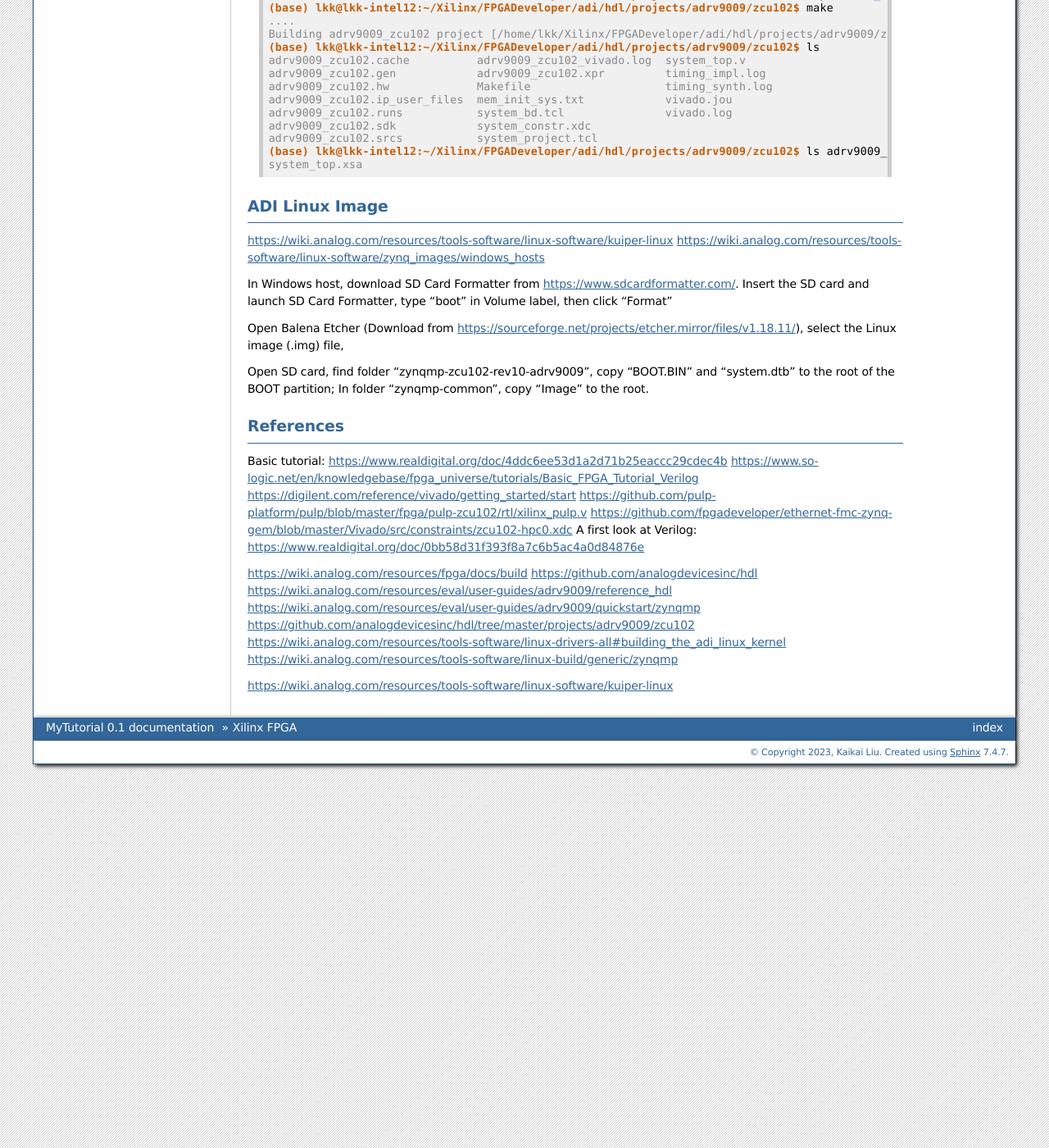
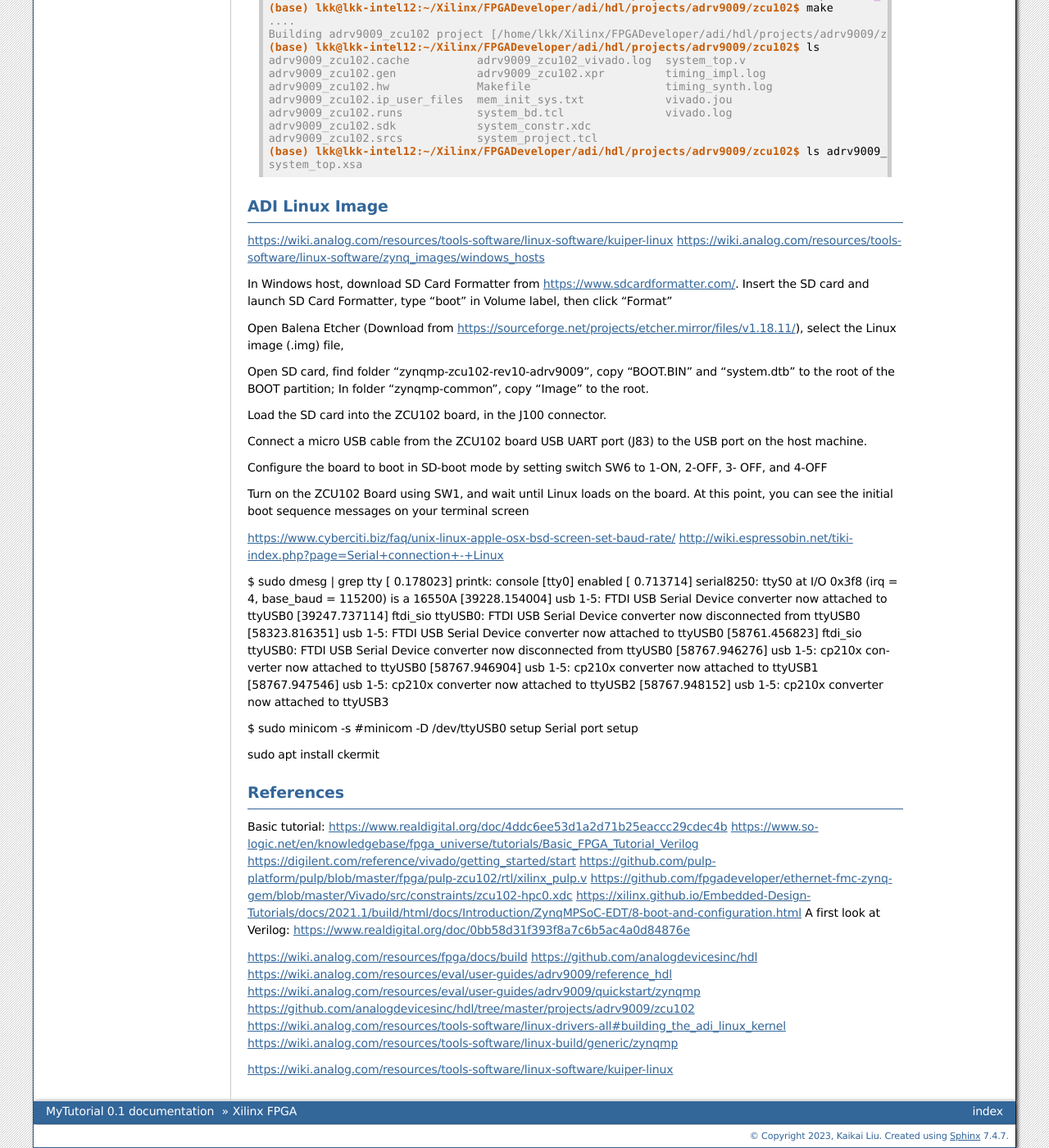
Before and after one commit to lkk688/mytutorial, a Sphinx documentation site: the page built from docs/source/xilinxfpga.rst, in a window 1280 px wide and 1400 px high, scrolled down 3766 px. Shown: the whole window at 82% size. Built offline with Sphinx 7.4.7, drawn with Linux system fonts in a browser that asks for light colours.

Commit message:
update xilinxfpag

```diff
--- a/docs/source/xilinxfpga.rst
+++ b/docs/source/xilinxfpga.rst
@@ -174,6 +174,37 @@ Open Balena Etcher (Download from https://sourceforge.net/projects/etcher.mirror
 
 Open SD card, find folder "zynqmp-zcu102-rev10-adrv9009", copy "BOOT.BIN" and "system.dtb" to the root of the BOOT partition; In folder "zynqmp-common", copy "Image" to the root.
 
+
+Load the SD card into the ZCU102 board, in the J100 connector.
+
+Connect a micro USB cable from the ZCU102 board USB UART port (J83) to the USB port on the host machine.
+
+Configure the board to boot in SD-boot mode by setting switch SW6 to 1-ON, 2-OFF, 3- OFF, and 4-OFF
+
+Turn on the ZCU102 Board using SW1, and wait until Linux loads on the board. At this point, you can see the initial boot sequence messages on your terminal screen
+
+https://www.cyberciti.biz/faq/unix-linux-apple-osx-bsd-screen-set-baud-rate/
+http://wiki.espressobin.net/tiki-index.php?page=Serial+connection+-+Linux
+
+$ sudo dmesg | grep tty
+[    0.178023] printk: console [tty0] enabled
+[    0.713714] serial8250: ttyS0 at I/O 0x3f8 (irq = 4, base_baud = 115200) is a 16550A
+[39228.154004] usb 1-5: FTDI USB Serial Device converter now attached to ttyUSB0
+[39247.737114] ftdi_sio ttyUSB0: FTDI USB Serial Device converter now disconnected from ttyUSB0
+[58323.816351] usb 1-5: FTDI USB Serial Device converter now attached to ttyUSB0
+[58761.456823] ftdi_sio ttyUSB0: FTDI USB Serial Device converter now disconnected from ttyUSB0
+[58767.946276] usb 1-5: cp210x converter now attached to ttyUSB0
+[58767.946904] usb 1-5: cp210x converter now attached to ttyUSB1
+[58767.947546] usb 1-5: cp210x converter now attached to ttyUSB2
+[58767.948152] usb 1-5: cp210x converter now attached to ttyUSB3
+
+$ sudo minicom -s
+#minicom -D /dev/ttyUSB0
+setup Serial port setup
+
+sudo apt install ckermit
+
+
 References
 ------------
 
@@ -183,6 +214,7 @@ https://www.so-logic.net/en/knowledgebase/fpga_universe/tutorials/Basic_FPGA_Tut
 https://digilent.com/reference/vivado/getting_started/start
 https://github.com/pulp-platform/pulp/blob/master/fpga/pulp-zcu102/rtl/xilinx_pulp.v
 https://github.com/fpgadeveloper/ethernet-fmc-zynq-gem/blob/master/Vivado/src/constraints/zcu102-hpc0.xdc
+https://xilinx.github.io/Embedded-Design-Tutorials/docs/2021.1/build/html/docs/Introduction/ZynqMPSoC-EDT/8-boot-and-configuration.html
 A first look at Verilog: https://www.realdigital.org/doc/0bb58d31f393f8a7c6b5ac4a0d84876e
 
 https://wiki.analog.com/resources/fpga/docs/build
```
